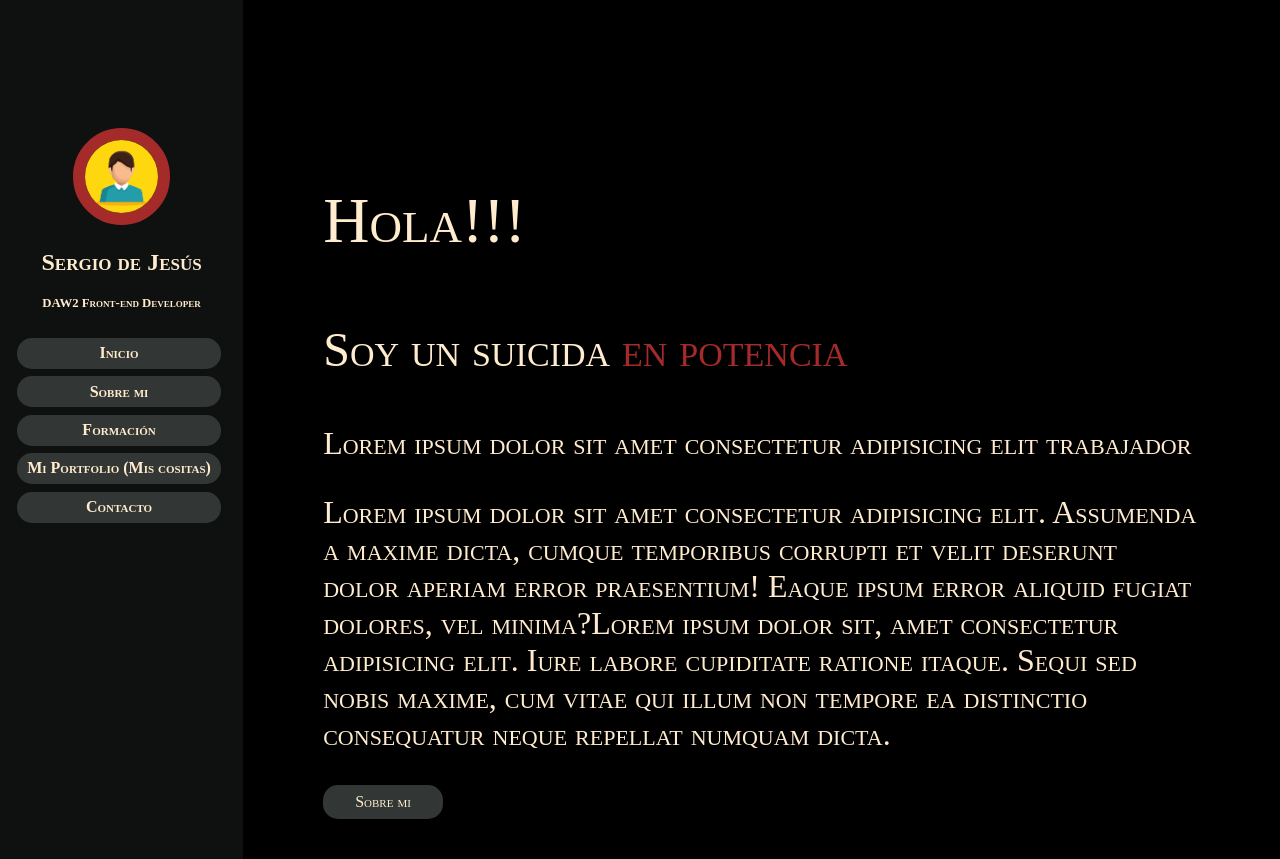
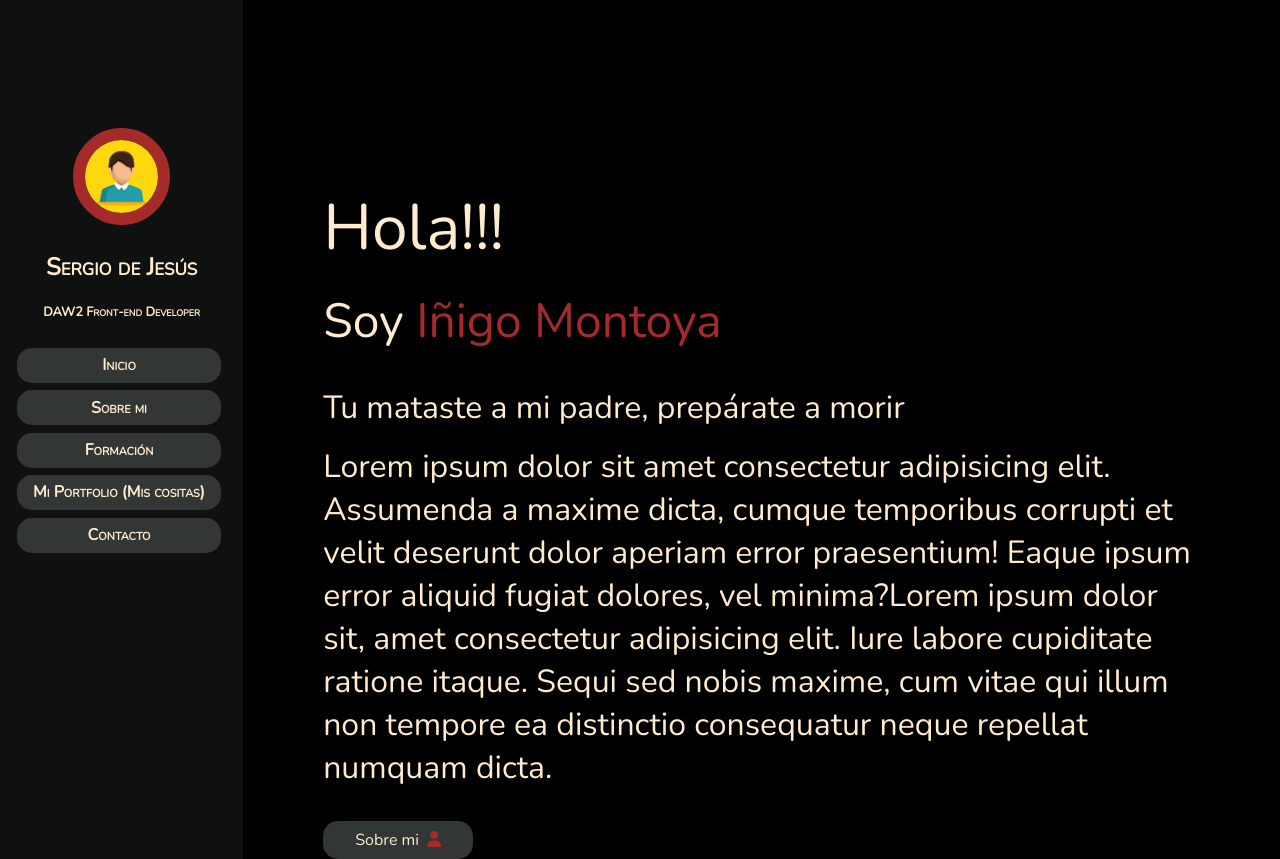
Before and after one commit to SilverBaker/Protfolio, a plain HTML site: page index.html in a window 1280 px wide. Before the commit the page ends 819 px from the top, so only its background shows below. Drawn offline with nearby package versions, Linux system fonts and the light colour scheme.

Commit message:
minor changes

```diff
--- a/css/style.css
+++ b/css/style.css
@@ -3,12 +3,20 @@
     --hovercolor:burlywood;
 }
 
+i{
+    color:brown;
+}
+
+i:hover{
+    color: var(--hovercolor);
+}
 
 body{
     margin: 0;
     background-color: black;
     color: var(--poscolor);
     font-variant: small-caps;
+    font-family: 'Nunito', sans-serif;
 }
 
 h2{
@@ -77,6 +85,7 @@ h2{
 }
 
 .presentacion{
+    font-variant: normal;
     max-height: 100vh;
     margin-left: 10vh;
     margin-right: 10vh;
@@ -89,6 +98,7 @@ h2{
 
 .presentacion__subtitle{
     font-size: 3rem;
+    margin-top: -3rem;
 }
 
 .presentacion__subtitle--color{
@@ -97,6 +107,7 @@ h2{
 
 .presentacion__text{
     font-size: 2rem;
+    margin-top: -1rem;
 }
 
 .presentacion__sobremi{
@@ -108,3 +119,7 @@ h2{
     padding-bottom:0.5rem;
     border-radius: 15px;
 }
+
+.presentacion__sobremi:hover{
+    color: var(--hovercolor);
+}
--- a/index.html
+++ b/index.html
@@ -7,6 +7,10 @@
     <meta name="viewport" content="width=device-width, initial-scale=1.0">
     <title></title>
     <link rel="stylesheet" href="./css/style.css">
+    <link rel="preconnect" href="https://fonts.googleapis.com">
+    <link rel="preconnect" href="https://fonts.gstatic.com" crossorigin>
+    <link href="https://fonts.googleapis.com/css2?family=Nunito:wght@200;400&display=swap" rel="stylesheet">
+
 </head>
 
 <body>
@@ -30,15 +34,15 @@
                     Hola!!!
                 </p>
                 <p class="presentacion__subtitle">
-                    Soy un suicida <span class="presentacion__subtitle--color">en potencia</span>
+                    Soy <span class="presentacion__subtitle--color">Iñigo Montoya</span>
                 </p>
-                <p class="presentacion__text">Lorem ipsum dolor sit amet consectetur adipisicing elit trabajador</p>
+                <p class="presentacion__text">Tu mataste a mi padre, prepárate a morir</p>
                 <p class="presentacion__text">Lorem ipsum dolor sit amet consectetur adipisicing elit. Assumenda a maxime dicta, cumque temporibus corrupti et velit deserunt dolor aperiam error praesentium! Eaque ipsum error aliquid fugiat dolores, vel minima?Lorem ipsum dolor sit, amet consectetur adipisicing elit. Iure labore cupiditate ratione itaque. Sequi sed nobis maxime, cum vitae qui illum non tempore ea distinctio consequatur neque repellat numquam dicta.</p>
-                <a href=""><div class="presentacion__sobremi">Sobre mi</div></a>
+                <a  href="#"><div class="presentacion__sobremi">Sobre mi&nbsp;&nbsp;<i class="home__fas fas fa-user"></i></div></a>
             </div>
         </div>
     </div>
-    <script src="./js/script.js"></script>
+    <script src="https://kit.fontawesome.com/c2726348c2.js" crossorigin="anonymous"></script>
 </body>
 
 </html>
```
